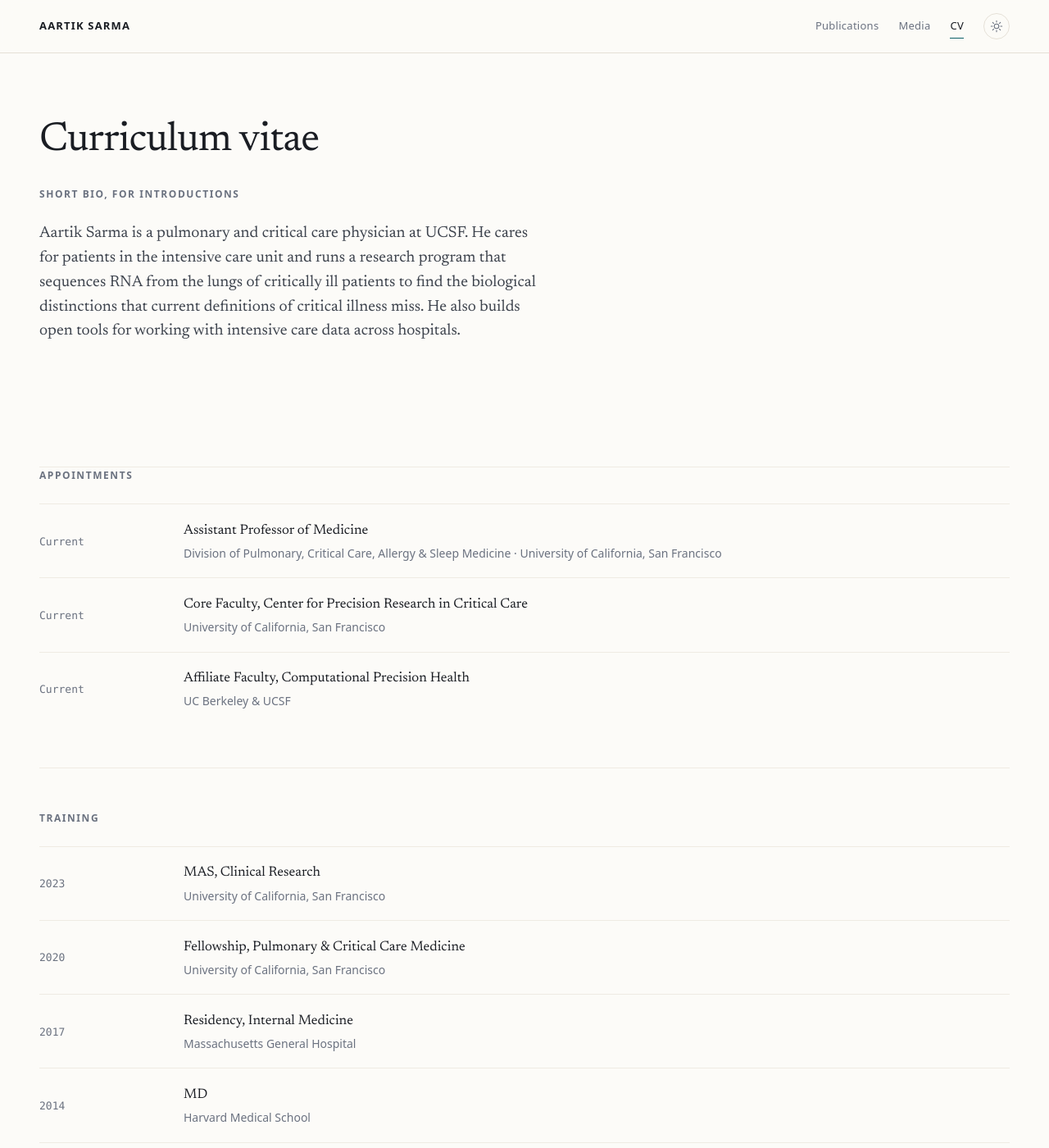
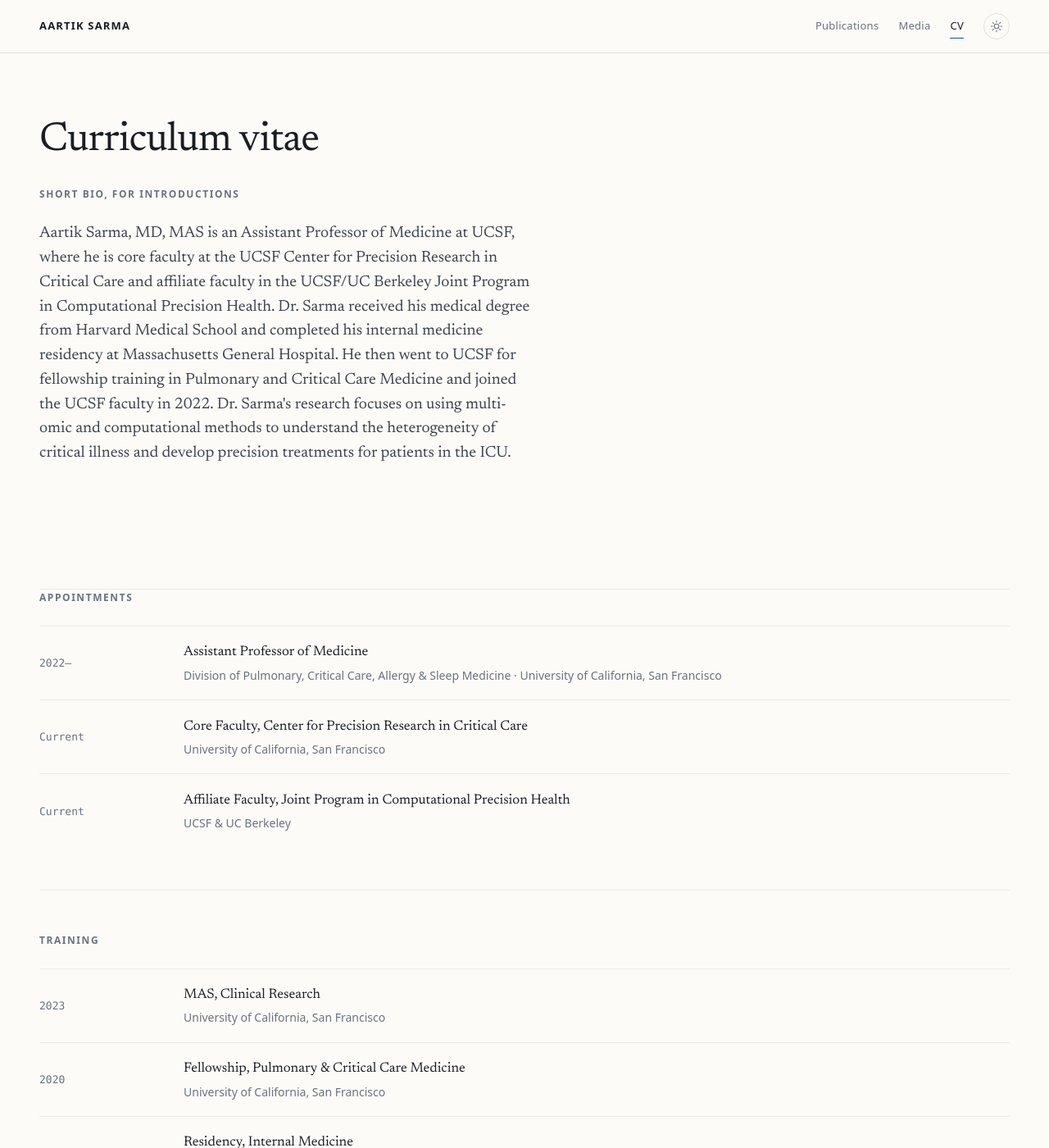
Before and after one commit to AartikSarma/aartiksarma.github.io, a Jekyll site: the page built from cv.html, in a window 1280 px wide and 1400 px high. Shown: the whole window at 82% size. Built offline with Jekyll 4.4.1, drawn with Linux system fonts in a browser that asks for light colours.

Commit message:
Use the real short bio; date the faculty appointment
Replaces the bio I drafted with the one AS actually uses for
introductions, verbatim.

That bio supplies a date the CV was missing: the faculty appointment
began in 2022, so it is no longer listed as simply "Current". Renames the
Computational Precision Health line to match the bio's wording.

Co-Authored-By: Claude Opus 5 <noreply@anthropic.com>
Claude-Session: https://claude.ai/code/session_01VnRYDjPogaea2fBGxvhz2X

```diff
--- a/cv.html
+++ b/cv.html
@@ -25,12 +25,17 @@ review roles, additional grants, invited talks.
     <div class="section-head"><h2 class="section-head__title">Short bio, for introductions</h2></div>
     <div class="prose">
       <p class="lead">
-        Aartik Sarma is a pulmonary and critical care physician at UCSF. He
-        cares for patients in the intensive care unit and runs a research
-        program that sequences RNA from the lungs of critically ill patients to
-        find the biological distinctions that current definitions of critical
-        illness miss. He also builds open tools for working with intensive care
-        data across hospitals.
+        Aartik Sarma, MD, MAS is an Assistant Professor of Medicine at UCSF,
+        where he is core faculty at the UCSF Center for Precision Research in
+        Critical Care and affiliate faculty in the UCSF/UC Berkeley Joint
+        Program in Computational Precision Health. Dr. Sarma received his
+        medical degree from Harvard Medical School and completed his internal
+        medicine residency at Massachusetts General Hospital. He then went to
+        UCSF for fellowship training in Pulmonary and Critical Care Medicine and
+        joined the UCSF faculty in 2022. Dr. Sarma's research focuses on using
+        multi-omic and computational methods to understand the heterogeneity of
+        critical illness and develop precision treatments for patients in the
+        ICU.
       </p>
     </div>
   </section>
@@ -39,7 +44,7 @@ review roles, additional grants, invited talks.
     <div class="section-head"><h2 class="section-head__title">Appointments</h2></div>
 
     <div class="cv-block">
-      <p class="cv-block__when">Current</p>
+      <p class="cv-block__when">2022&ndash;</p>
       <div>
         <p class="cv-block__what">Assistant Professor of Medicine</p>
         <p class="cv-block__where">
@@ -60,8 +65,10 @@ review roles, additional grants, invited talks.
     <div class="cv-block">
       <p class="cv-block__when">Current</p>
       <div>
-        <p class="cv-block__what">Affiliate Faculty, Computational Precision Health</p>
-        <p class="cv-block__where">UC Berkeley &amp; UCSF</p>
+        <p class="cv-block__what">
+          Affiliate Faculty, Joint Program in Computational Precision Health
+        </p>
+        <p class="cv-block__where">UCSF &amp; UC Berkeley</p>
       </div>
     </div>
   </section>
```
